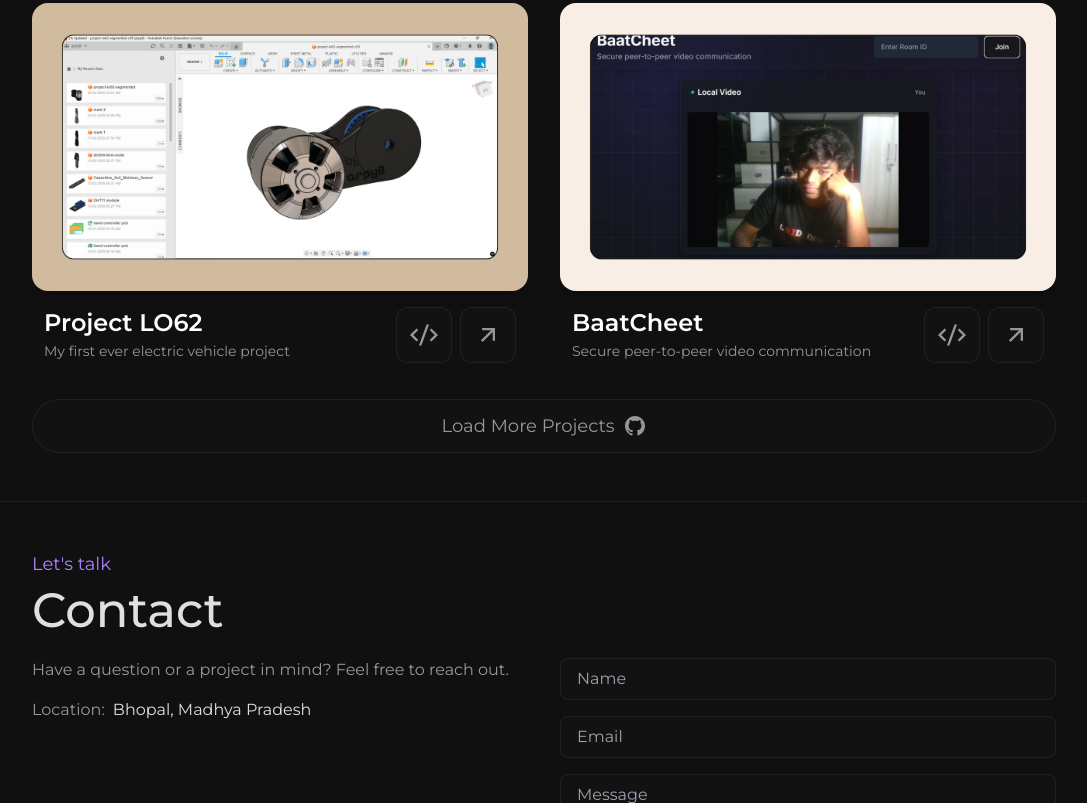
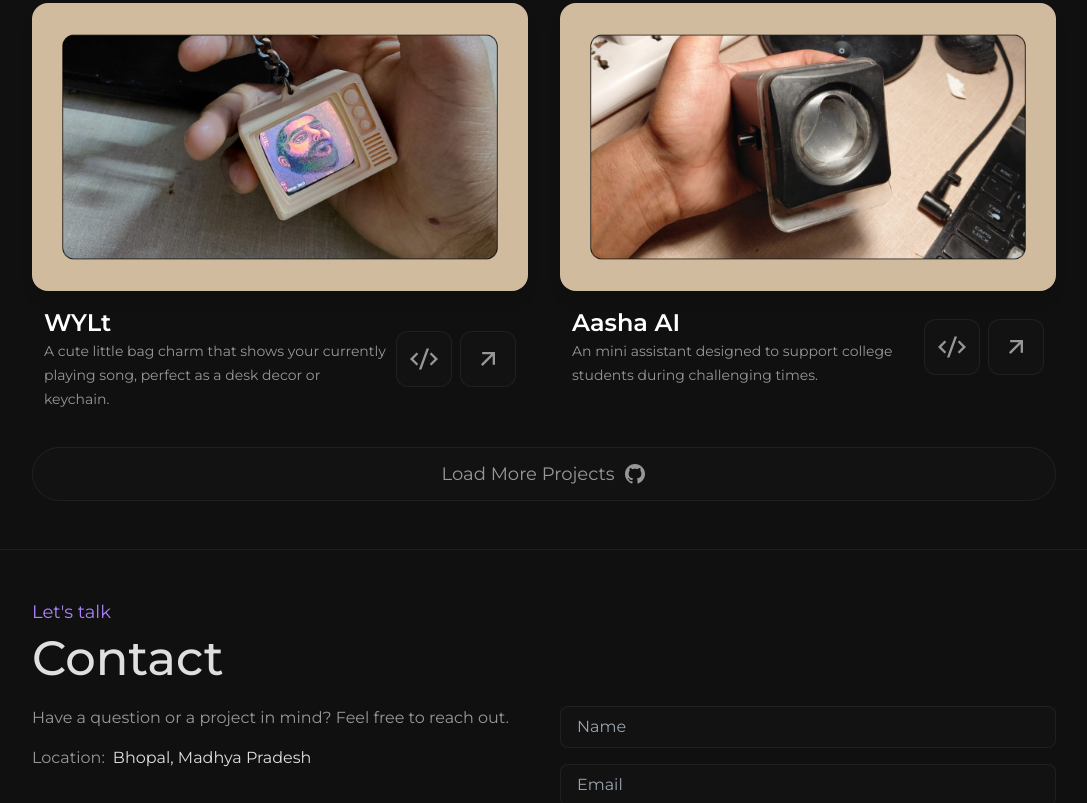
Before and after one commit to arpy8/portfolio, an Astro site: page / in a window 1280 px wide. Shown: the part 1185-1988 px from the top of the page, without its empty margins (96-1183 px from the left). Built offline with nearby package versions, Linux system fonts and the light colour scheme; Astro itself is replaced by a stand-in of ours.

Commit message:
update projects on homep age

```diff
--- a/src/components/projects.astro
+++ b/src/components/projects.astro
@@ -1,7 +1,7 @@
 ---
 import { Image } from "astro:assets";
-import baatcheet from "../../public/projects/web/baatcheet.png";
-import lo62 from "../../public/projects/hardware/lo62.png";
+import wylt from "../../public/projects/hardware/wylt.png";
+import aasha from "../../public/projects/hardware/aasha.png";
 import favicon from "/favicons/main.ico";
 
 interface Project {
@@ -14,29 +14,29 @@ interface Project {
 
 const projects: Project[] = [
   {
-    title: "Project LO62",
-    image: lo62 as ImageMetadata,
-    link: "https://github.com/arpy8/lo62",
-    preview: "https://www.instagram.com/p/DHnxz6oNP25/",
-    status: "My first ever electric vehicle project",
+    title: "WYLt",
+    image: wylt as ImageMetadata,
+    link: "https://wylt.arpy8.com/",
+    preview: "https://www.instagram.com/stories/highlights/18056163440239794/",
+    status:
+      "A cute little bag charm that shows your currently playing song, perfect as a desk decor or keychain. ",
   },
   {
-    title: "BaatCheet",
-    image: baatcheet as ImageMetadata,
-    link: "https://github.com/arpy8/BaatCheet",
-    preview: "https://arpy8-baatcheet.hf.space",
-    status: "Secure peer-to-peer video communication",
+    title: "Aasha AI",
+    image: aasha as ImageMetadata,
+    link: "https://aasha.arpy8.com/",
+    preview: "https://github.com/arpy8/AashaAi",
+    status:
+      "An mini assistant designed to support college students during challenging times.",
   },
 ];
 ---
+
 <head>
   <title>Arpit Sengar | Projects</title>
   <link rel="icon" href={favicon} />
 </head>
-<section
-  id="projects"
-  class="py-12 text-white"
->
+<section id="projects" class="py-12 text-white">
   <div class="max-w-5xl mx-auto">
     <h2 class="text-lg text-[var(--sec)] mb-2 shiny-sec">My work</h2>
     <h3 class="text-4xl md:text-5xl font-medium mb-8">Projects</h3>
```
